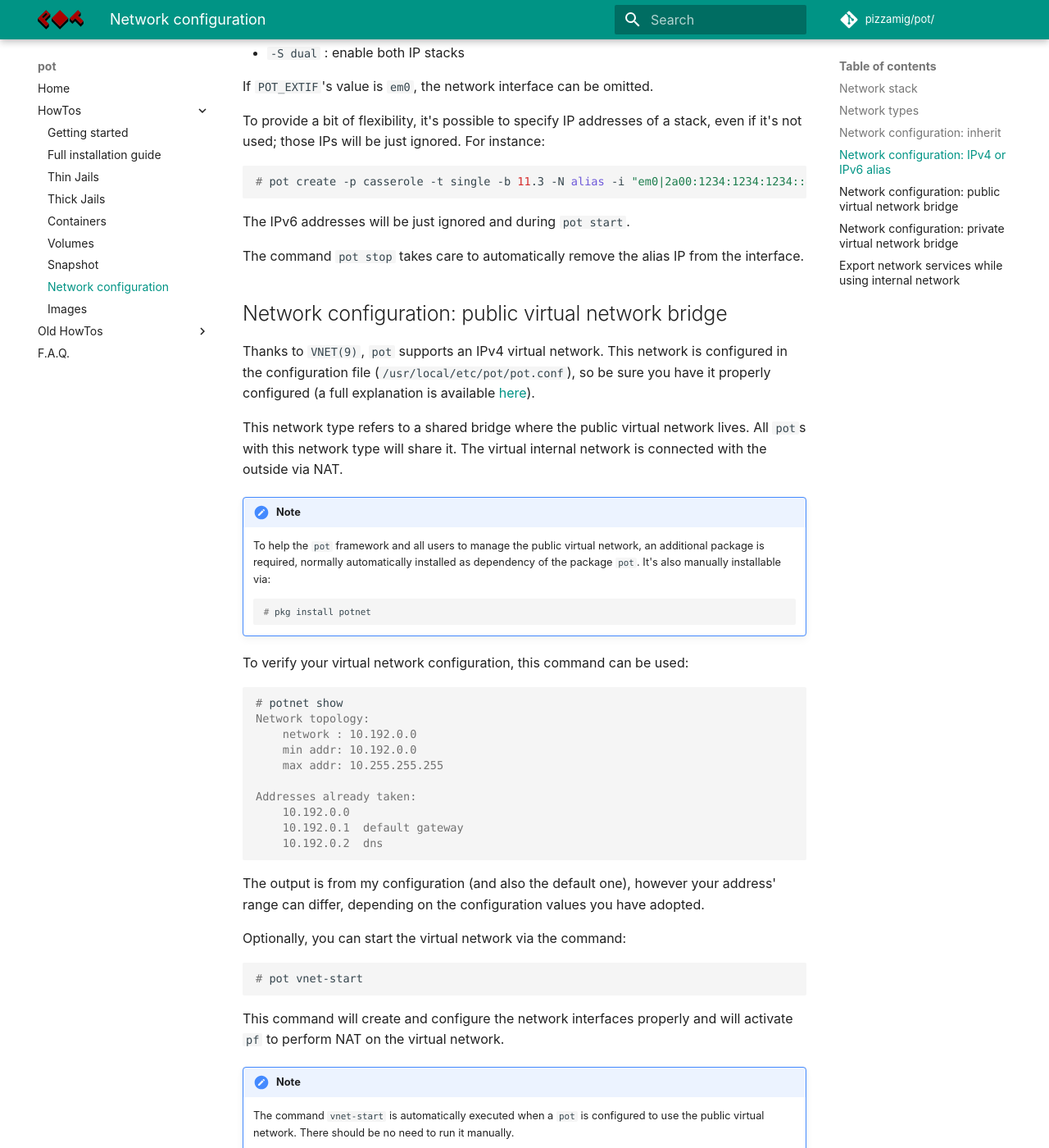
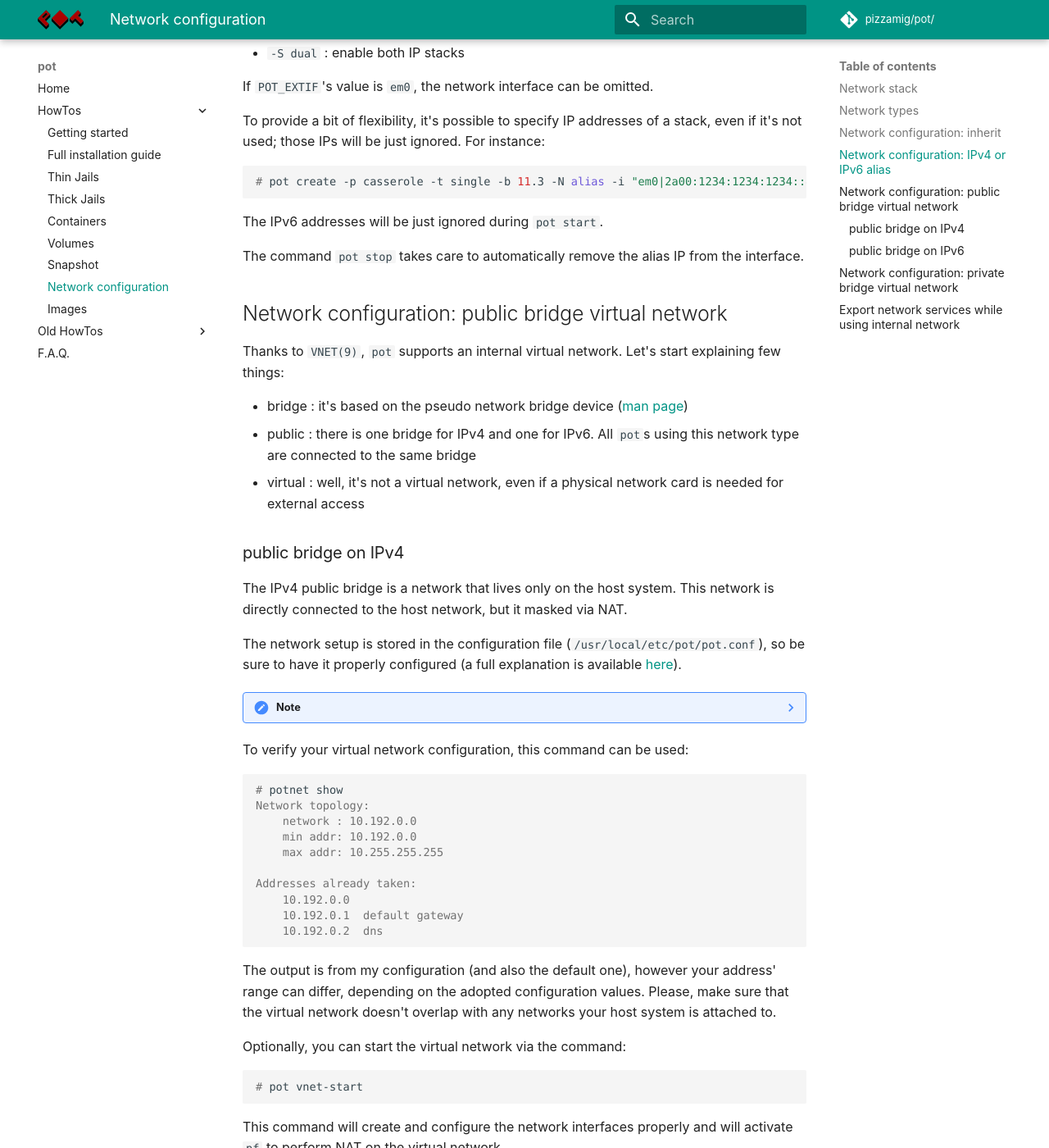
Before and after one commit to bsdpot/pot-book, an MkDocs documentation site: the page built from docs/Network.md, in a window 1280 px wide and 1400 px high, scrolled down 2259 px. Shown: the whole window at 82% size. Built offline with MkDocs 1.6.1 and Material for MkDocs 9.7.7, drawn with Linux system fonts in a browser that asks for light colours; comment, search, counter and statistics services are not loaded; some of the changed text lies outside the part shown.

Commit message:
Network: finalize public-bridge documentation

````diff
--- a/docs/Network.md
+++ b/docs/Network.md
@@ -80,16 +80,25 @@ To provide a bit of flexibility, it's possible to specify IP addresses of a stac
 # pot create -p casserole -t single -b 11.3 -N alias -i "em0|2a00:1234:1234:1234::443" -i "em0|192.168.178.200" -i "2a00:1234:1234:1234::80" -S ipv4
 ```
 
-The IPv6 addresses will be just ignored and during `pot start`.
+The IPv6 addresses will be just ignored during `pot start`.
 
 The command `pot stop` takes care to automatically remove the alias IP from the interface.
 
-## Network configuration: public virtual network bridge
-Thanks to `VNET(9)`, `pot` supports an IPv4 virtual network. This network is configured in the configuration file (`/usr/local/etc/pot/pot.conf`), so be sure you have it properly configured (a full explanation is available [here](Installation.md#network-parameters)).
+## Network configuration: public bridge virtual network
+Thanks to `VNET(9)`, `pot` supports an internal virtual network.
+Let's start explaining few things:
 
-This network type refers to a shared bridge where the public virtual network lives. All `pot`s with this network type will share it. The virtual internal network is connected with the outside via NAT.
+* bridge  : it's based on the pseudo network bridge device ([man page](https://www.freebsd.org/cgi/man.cgi?query=bridge&manpath=FreeBSD+12.1-RELEASE+and+Ports))
+* public  : there is one bridge for IPv4 and one for IPv6. All `pot`s using this network type are connected to the same bridge
+* virtual : well, it's not a virtual network, even if a physical network card is needed for external access
 
-!!! note
+### public bridge on IPv4
+
+The IPv4 public bridge is a network that lives only on the host system. This network is directly connected to the host network, but it masked via NAT.
+
+The network setup is stored in the configuration file (`/usr/local/etc/pot/pot.conf`), so be sure to have it properly configured (a full explanation is available [here](Installation.md#network-parameters)).
+
+??? note
     To help the `pot` framework and all users to manage the public virtual network, an additional package is required, normally automatically installed as dependency of the package `pot`. It's also manually installable via:
     ```console
     # pkg install potnet
@@ -108,7 +117,7 @@ Addresses already taken:
 	10.192.0.1	default gateway
 	10.192.0.2	dns
 ```
-The output is from my configuration (and also the default one), however your address' range can differ, depending on the configuration values you have adopted.
+The output is from my configuration (and also the default one), however your address' range can differ, depending on the adopted configuration values. Please, make sure that the virtual network doesn't overlap with any networks your host system is attached to.
 
 Optionally, you can start the virtual network via the command:
 ```console
@@ -116,55 +125,78 @@ Optionally, you can start the virtual network via the command:
 ```
 This command will create and configure the network interfaces properly and will activate `pf` to perform NAT on the virtual network.
 
-!!! note
+!!! info
     The command `vnet-start` is automatically executed when a `pot` is configured to use the public virtual network. There should be no need to run it manually.
 
-The following command will create a `pot` running on the internal network:
+The following command creates a `pot` on the internal network:
 ```console
-# pot create -p mypot -t single -b 11.3 -N public-bridge -i auto
-# pot run mypot
-root@mypot:~ # ping 1.1.1.1
+# pot create -p casserole4 -t single -b 11.3 -N public-bridge -i auto -S ipv4
+# pot run casserole4
+root@casserole4:~ # ping 8.8.8.8
 [..]
-root@mypot:~ # exit
-# pot stop mypot
+root@casserole4:~ # exit
+# pot stop casserole4
 ```
 The `auto` keyword will automatically select an available address in the internal virtual network. `auto` is the default value, in this example it can be omitted.
 
-Commands like `pot info -p mypot` will show exactly which address has been assigned to the `pot`, while `potnet show` will show an overview of the assigned IP addresses of your internal network.
+Commands like `pot info -p casserole4` will show exactly which address has been assigned to the `pot`, while `potnet show` will show an overview of the assigned IP addresses of your internal network.
 
 If preferable, it's possible to assign a specific IP address to the `pot`:
 ```console
-# pot create -p mypot2 -t single -b 11.3 -N public-bridge -i 10.192.0.10
+# pot create -p casserole4 -t single -b 11.3 -N public-bridge -i 10.192.0.10
 ```
 `pot` will verify if the IP address is available and free to be used.
 
-## Network configuration: private virtual network bridge
-The public virtual network has the downside that all `pot`s share the same bridge, potentially affecting isolation.
-To mitigate this issue, private virtual network has been introduced.
+### public bridge on IPv6
 
-A private virtual network is like the just a different separated bridge, that can be used to connect multiple `pot`s, but it's not shared with all `pot`s. From a technological point of view, a private bridge is like a public bridge, but it's shared between fewer `pot`s.
+++"0.11.0"++ The IPv6 public bridge is a bridge that contains the `POT_EXTIF` network interface. All the `pot`s connected to this bridge will share the bridge and are connected to the network through the network interface.
+
+!!! Warning
+    The `pot`s attached to the IPv6 bridge will set their IP via SLAAC. If the host network doesn't provide such feature, the IPv6 bridge cannot be used.
+
+!!! Warning
+    Bridge needs to put the network card in *promiscuous mode*. Typically, many WiFi network cards (and apparently few ethernet cards) don't support the *promiscuous mode*. If the host network card doesn't support this mode, the public bridge cannot run on IPv6.
+
+The following command creates a `pot` on the internal network:
+```console
+# pot create -p casserole6 -t single -b 11.3 -N public-bridge -i auto -S ipv6
+# pot run casserole6
+root@casserole6:~ # ping6 2001:4860:4860::8888
+[..]
+root@casserole6:~ # exit
+# pot stop casserole6
+```
+
+## Network configuration: private bridge virtual network
+The public virtual network has the downside that all `pot`s share the same bridge, potentially affecting isolation or performance.
+To mitigate this issue, private virtual network has been introduced, but only IPv4 is supported.
+
+!!! warning
+    If IPv6 support is needed, only the private bridge network type cannot be used
+
+A private virtual network is like the just a different separated bridge, that can be used to connect multiple `pot`s, but it's not shared with all `pot`s. From a technological point of view, a private bridge is exactly like a public bridge, but it's dedicated to specifics `pot`s.
 
 First of all, to use a private virtual network a private bridge has to be created:
 ```console
-# pot create-private-bridge -B mybridge -S 4
+# pot create-private-bridge -B stove -S 4
 ```
-This command will create a new private bridge, called `mybridge`, with a network segment big enough to connect 4 `pot`s.
+This command will create a new private bridge, called `stove`, with a network segment big enough to connect 4 `pot`s.
 
 !!! note
     The size is fixed and cannot be modified after the bridge is created.
 
 Using `potnet` it's possible to check the details of the private bridge via the command:
 ```console
-# potnet show -b mybridge
-	10.192.0.16	mybridge bridge - network
-	10.192.0.17	mybridge bridge - gateway
-	10.192.0.23	mybridge bridge - broadcast
+# potnet show -b stove
+	10.192.0.16	stove bridge - network
+	10.192.0.17	stove bridge - gateway
+	10.192.0.23	stove bridge - broadcast
 ```
 The output is from my configuration, however your address' range can differ, depending on the configuration values you have adopted and the network segment available when the bridge is created.
 
 To activate a specific bridge, you can use the command:
 ```console
-# pot vnet-start -B mybridge
+# pot vnet-start -B stove
 ```
 This command will create and configure the network interfaces properly and will activate `pf` to perform NAT on the virtual network.
 
@@ -173,41 +205,56 @@ This command will create and configure the network interfaces properly and will
 
 The following command will create a `pot` running on the private internal network:
 ```console
-# pot create -p mypot -t single -b 11.3 -N private-bridge -B mybridge -i auto
-# pot run mypot
-root@mypot:~ # ping 1.1.1.1
+# pot create -p casserole -t single -b 11.3 -N private-bridge -B stove -i auto -S ipv4
+# pot run casserole
+root@casserole:~ # ping 1.1.1.1
 [..]
-root@mypot:~ # exit
-# pot stop mypot
+root@casserole:~ # exit
+# pot stop casserole
 ```
 The `auto` keyword will automatically select an available address in the internal virtual network and it's the default value, hence the `-i` option can be omitted.
 
-Commands like `pot info -p mypot` and `potnet show -b mybridge` show the `pot` network configuration and the status of the bridge.
+Commands like `pot info -p casserole` and `potnet show -b stove` show the `pot` network configuration and the status of the bridge.
 
 If preferable, it's possible to assign a specific IP address to the `pot`:
 ```console
-# pot create -p mypot2 -t single -b 11.3 -N private-bridge -B mybridge -i 10.192.0.19
+# pot create -p casserole -t single -b 11.3 -N private-bridge -B stove -i 10.192.0.19
 ```
-`pot` will verify if the IP address is available and free to be used.
+`pot` will verify if the IP address is available, compatible with the selected bridge and free to be used.
 
 ## Export network services while using internal network
-Virtual networks are not visible outside the host machine, the bridges are masked outside via NAT.
 
-To make network services reachable from outside the TCP desired ports have to be exported/redirected.
+Depending on the adopted network type, network services needs an extra configuration step, in order to be reachable. In general, all network types that rely on NAT (`private-bridge` and `public-bridge` on IPv4) need to specify redirection rule make network services accessible from the host system
 
-The host port can be selected automatically or it can be provided by the user, depending on the needs.
+Network types like `inherit`, `alias` and `public-bridge` on IPv6 do not need any extra configuration, their network services are already ready to be used out of the box.
 
-`pot` provides a command to setup port redirection:
+The required redirection rule is automatically injected by `pot` if and when needed.
+
+`pot` provides a command to configure port redirection:
 ```console
-# pot export-ports -p mypot -e 80 -e 443
+# pot export-ports -p casserole -e 80:30080 -e 443:30443
+# pot start casserole
+# pot show -p casserole
+pot casserole
+	disk usage      : 266M
+	virtual memory  : 33M
+	physical memory : 17M
+
+	Network port redirection
+		192.168.178.20 port 30080 -> 10.192.0.11 port 80
+		192.168.178.20 port 30443 -> 10.192.0.11 port 443
 ```
-The `export-ports` command will mark ports 80 and 443 as exportable. When the `pot` starts, available ports will be identified and redirection rules will be automatically set up.
+
+If the user doesn't want to specify a port for the redirection, `pot` can choose a port at runtime:
+```console
+# pot export-ports -p casserole -e 80 -e 443
+```
 
 To know which port is used, you can use the `show` command:
 ```console
-# pot start mypot
-# pot show -p mypot
-pot mypot
+# pot start casserole
+# pot show -p casserole
+pot casserole
 	disk usage      : 274M
 	virtual memory  : 13M
 	physical memory : 4824K
@@ -216,19 +263,3 @@ pot mypot
 		192.168.178.20 port 1024 -> 10.192.0.3 port 80
 		192.168.178.20 port 1025 -> 10.192.0.3 port 443
 ```
-
-To map the network services to a specific port, instead of leaving the decision to `pot`, the following syntax can be used:
-```console
-# pot export-ports -p mypot -e 80:30080 -e 443:30443
-# pot start mypot
-# pot show -p mypot
-pot mypot
-	disk usage      : 266M
-	virtual memory  : 33M
-	physical memory : 17M
-
-	Network port redirection
-		192.168.178.20 port 30080 -> 10.192.0.11 port 80
-		192.168.178.20 port 30443 -> 10.192.0.11 port 443
-
-```
````
